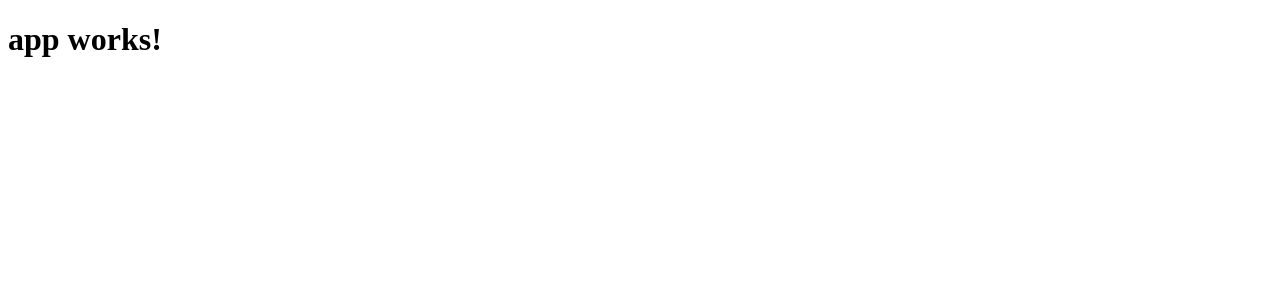
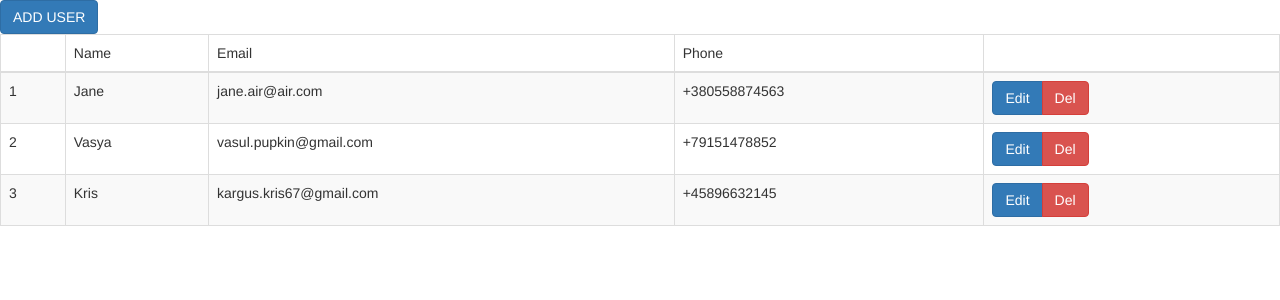
Before and after one commit to DiLiUA/users-project, an Angular app: page /users in a window 1280 px wide. Shown: the top 300 px of the page. Built offline with nearby package versions, Linux system fonts and the light colour scheme.

Commit message:
[+] class User, user.servise, user-list component

```diff
--- a/package.json
+++ b/package.json
@@ -20,7 +20,9 @@
     "@angular/platform-browser": "^2.4.0",
     "@angular/platform-browser-dynamic": "^2.4.0",
     "@angular/router": "^3.4.0",
+    "bootstrap": "^3.3.7",
     "core-js": "^2.4.1",
+    "ng2-bootstrap": "^1.4.0",
     "rxjs": "^5.1.0",
     "zone.js": "^0.7.6"
   },
--- a/src/app/app.component.html
+++ b/src/app/app.component.html
@@ -1,3 +1 @@
-<h1>
-  {{title}}
-</h1>
+<router-outlet></router-outlet>
--- a/src/app/app.component.ts
+++ b/src/app/app.component.ts
@@ -5,6 +5,4 @@ import { Component } from '@angular/core';
   templateUrl: './app.component.html',
   styleUrls: ['./app.component.css']
 })
-export class AppComponent {
-  title = 'app works!';
-}
+export class AppComponent {}
--- /dev/null
+++ b/src/app/user.ts
@@ -0,0 +1,8 @@
+export class User {
+  id: number;
+  name: string;
+  lastName?: string;
+  birthday?: string;
+  email: string;
+  phone: string;
+}
--- /dev/null
+++ b/src/app/users-list/users-list.component.html
@@ -0,0 +1,27 @@
+<button class="btn btn-primary text-uppercase" (click)="addUser()">add user</button>
+
+<table class="table table-striped table-bordered" width="100%">
+  <thead>
+    <tr>
+      <td></td>
+      <td>Name</td>
+      <td>Email</td>
+      <td>Phone</td>
+      <td></td>
+    </tr>
+  </thead>
+  <tbody>
+  <tr *ngFor="let user of users; let i = index">
+    <td>{{i + 1}}</td>
+    <td>{{user.name}}</td>
+    <td>{{user.email}}</td>
+    <td>{{user.phone}}</td>
+    <td>
+      <div class="btn-group">
+        <button class="btn btn-primary" (click)="editUser(user)">Edit</button>
+        <button class="btn btn-danger" (click)="deleteUser(user)">Del</button>
+      </div>
+    </td>
+  </tr>
+  </tbody>
+</table>
--- /dev/null
+++ b/src/app/users-list/users-list.component.ts
@@ -0,0 +1,33 @@
+import { Component, OnInit } from '@angular/core';
+import { Http }              from '@angular/http';
+
+import { User } from '../user';
+import { UsersServise } from '../users.service';
+
+@Component({
+  selector: 'app-users-list',
+  templateUrl: './users-list.component.html',
+  styleUrls: ['./users-list.component.css']
+})
+export class UsersListComponent implements OnInit {
+  users: User[];
+
+  constructor(private usersServise: UsersServise) { }
+
+  ngOnInit() {
+    this.users = this.usersServise.getUsers();
+  }
+
+  editUser(user) {
+    this.users = this.usersServise.editUser(user);
+  }
+
+  deleteUser(user) {
+    this.users = this.usersServise.deleteUser(user.id);
+  }
+
+ addUser(user) {
+    this.usersServise.addUser({id: 10, name: 'Krog', lastName: 'Konectus', birthday: '01.02.1955', email: 'kkron@gmail.com', phone: '+45896632145'})
+ }
+
+}
--- /dev/null
+++ b/src/app/users.service.ts
@@ -0,0 +1,42 @@
+import { User } from './user';
+
+export class UsersServise {
+  users: User[] = [
+    {id: 1, name: 'Jane', lastName: 'Air', birthday: '01.02.2001', email: 'jane.air@air.com', phone: '+380558874563'},
+    {id: 2, name: 'Vasya', lastName: 'Pupkin', birthday: '01.02.1992', email: 'vasul.pupkin@gmail.com', phone: '+79151478852'},
+    {id: 3, name: 'Kris', lastName: 'Kargus', birthday: '01.02.1967', email: 'kargus.kris67@gmail.com', phone: '+45896632145'},
+  ];
+
+  getUsers():User[] {
+    return this.users;
+  }
+
+  findOne(id): number {
+    let index: number = null;
+
+    this.users.forEach((item, i) => {
+      if (+item.id === id) {
+        return index = i;
+      }
+    });
+
+    return index;
+  }
+
+  deleteUser(id:number): User[] {
+    const index: number = this.findOne(id);
+    this.users.splice(index, 1);
+    return this.users;
+  }
+
+  editUser(user): User[] {
+    const index: number = this.findOne(user.id);
+    user.name = user.name + '123465';
+    this.users.splice(index, 1, user);
+    return this.users
+  }
+
+  addUser(user:User): User[] {
+    return this.users.push(user);
+  }
+}
--- a/src/index.html
+++ b/src/index.html
@@ -7,6 +7,7 @@
 
   <meta name="viewport" content="width=device-width, initial-scale=1">
   <link rel="icon" type="image/x-icon" href="favicon.ico">
+  <link href="https://maxcdn.bootstrapcdn.com/bootstrap/3.3.7/css/bootstrap.min.css" rel="stylesheet">
 </head>
 <body>
   <app-root>Loading...</app-root>
```
Also changed, not shown: src/app/app.module.ts (+19 -8 lines), .angular-cli.json, src/app/users-list/users-list.component.css (added), 1 other file (tests, documents, lock files or other folders).
